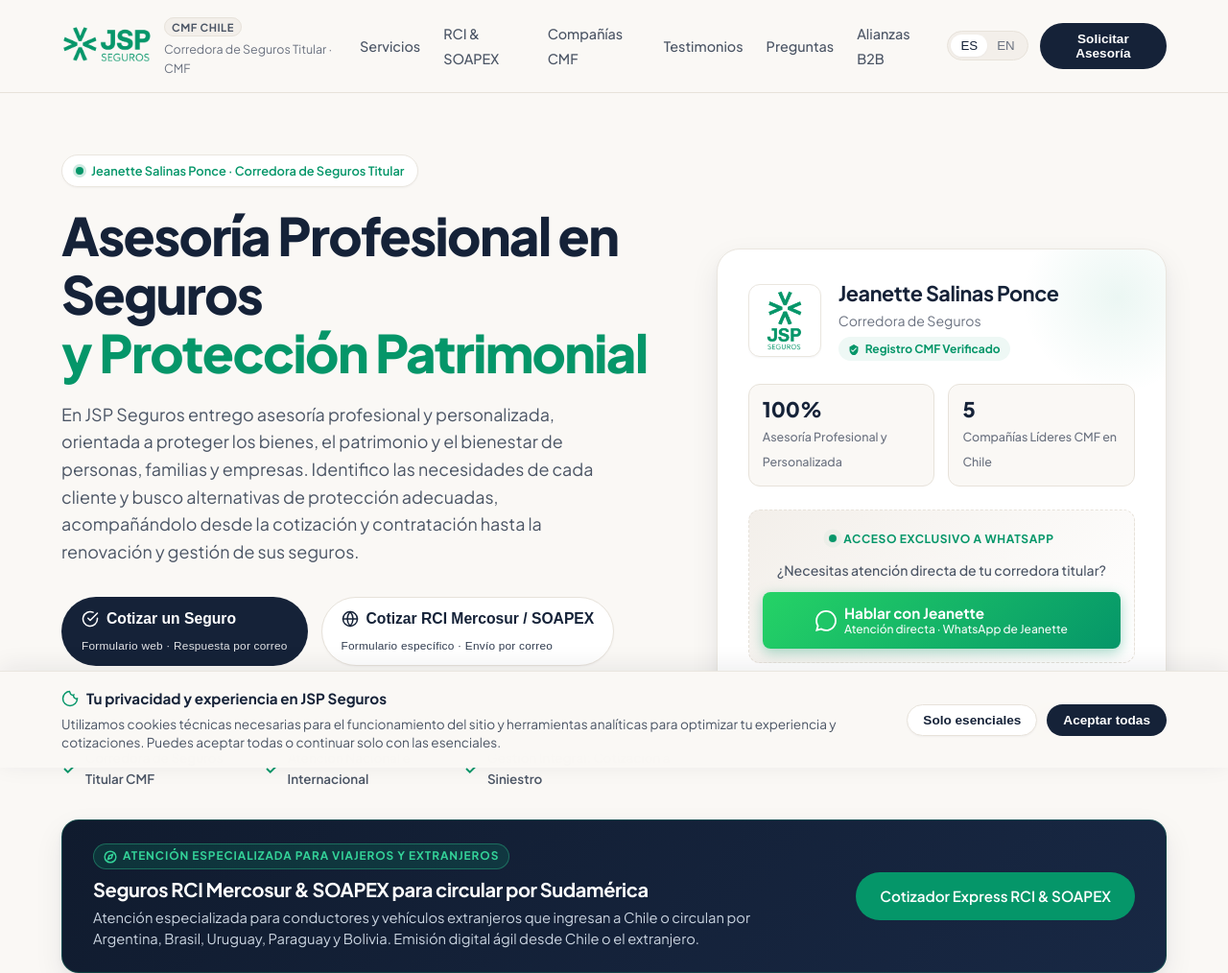
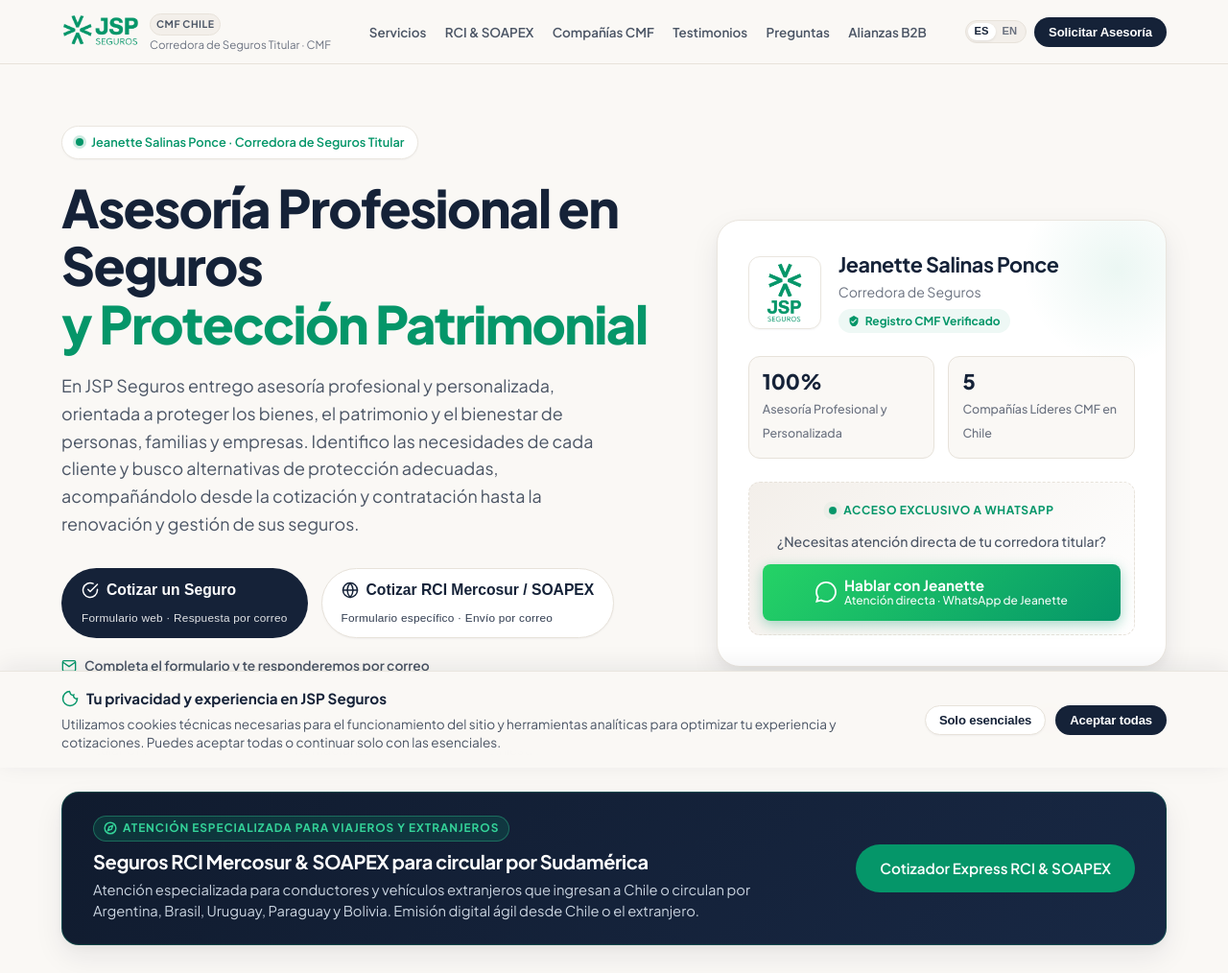
Before and after one commit to MindJeanette-AgendaCreativa/jspseguros, a plain HTML site: page index.html in a window 1280 px wide. Shown: the top 1014 px of the page at 96% size. Drawn offline with Linux system fonts and the light colour scheme.

Commit message:
style(header): alinear navegación en una sola línea y compactar selector ES/EN

```diff
--- a/index.html
+++ b/index.html
@@ -111,7 +111,7 @@
   <link href="https://fonts.googleapis.com/css2?family=Newsreader:ital,opsz,wght@0,6..72,400;0,6..72,500;1,6..72,400;1,6..72,600&family=Plus+Jakarta+Sans:wght@400;500;600;700;800&display=swap" rel="stylesheet">
 
   <!-- Hoja de estilos JSP Seguros -->
-  <link rel="stylesheet" href="styles.css?v=6.2" />
+  <link rel="stylesheet" href="styles.css?v=6.3" />
 </head>
 <body>
 
--- a/styles.css
+++ b/styles.css
@@ -159,8 +159,11 @@ a {
 }
 
 .btn-sm {
-  padding: 8px 16px;
-  font-size: 0.85rem;
+  padding: 7px 14px;
+  font-size: 0.82rem;
+  font-weight: 700;
+  white-space: nowrap;
+  letter-spacing: -0.01em;
 }
 
 /* Header & Barra de Navegación */
@@ -172,25 +175,28 @@ a {
   backdrop-filter: blur(12px);
   -webkit-backdrop-filter: blur(12px);
   border-bottom: 1px solid var(--border-light);
-  padding: 14px 0;
+  padding: 10px 0;
 }
 
 .header-inner {
   display: flex;
   align-items: center;
   justify-content: space-between;
-  gap: 20px;
+  gap: clamp(10px, 1.4vw, 18px);
+  flex-wrap: nowrap;
 }
 
 .brand-wrapper {
   display: flex;
   align-items: center;
-  gap: 12px;
+  gap: 10px;
+  flex-shrink: 0;
+  text-decoration: none;
 }
 
 .brand-avatar {
-  width: 42px;
-  height: 42px;
+  width: 40px;
+  height: 40px;
   border-radius: var(--radius-pill);
   object-fit: cover;
   border: 2px solid #FFFFFF;
@@ -205,43 +211,53 @@ a {
   display: flex;
   align-items: center;
   gap: 6px;
+  white-space: nowrap;
 }
 
 .brand-badge {
-  font-size: 0.7rem;
+  font-size: 0.65rem;
   font-weight: 700;
   text-transform: uppercase;
   letter-spacing: 0.05em;
   background: var(--bg-subtle);
   color: var(--text-secondary);
-  padding: 2px 7px;
+  padding: 2px 6px;
   border-radius: var(--radius-pill);
   border: 1px solid var(--border-light);
+  white-space: nowrap;
+  display: inline-block;
 }
 
 .brand-subtitle {
-  font-size: 0.78rem;
+  font-size: 0.72rem;
   color: var(--text-muted);
+  white-space: nowrap;
 }
 
 .brand-text-col {
   display: flex;
   flex-direction: column;
-  gap: 2px;
+  gap: 1px;
 }
 
 .nav-links {
   display: flex;
   align-items: center;
-  gap: 24px;
+  gap: clamp(10px, 1.2vw, 18px);
   list-style: none;
+  margin: 0;
+  padding: 0;
+  flex-shrink: 1;
 }
 
 .nav-link {
-  font-size: 0.9rem;
-  font-weight: 500;
+  font-size: 0.84rem;
+  font-weight: 600;
   color: var(--text-secondary);
   transition: color 0.15s ease;
+  white-space: nowrap;
+  text-decoration: none;
+  padding: 4px 2px;
 }
 
 .nav-link:hover {
@@ -251,35 +267,40 @@ a {
 .nav-actions {
   display: flex;
   align-items: center;
-  gap: 12px;
-}
-
-/* Lang Switcher */
+  gap: 8px;
+  flex-shrink: 0;
+}
+
+/* Lang Switcher (Compacto y Elegante) */
 .lang-switcher {
   display: inline-flex;
   align-items: center;
   background: var(--bg-subtle);
   border: 1px solid var(--border-light);
   border-radius: var(--radius-pill);
-  padding: 3px;
-  font-size: 0.8rem;
-  font-weight: 600;
+  padding: 2px;
+  font-size: 0.7rem;
+  font-weight: 700;
+  flex-shrink: 0;
 }
 
 .lang-btn {
   background: none;
   border: none;
-  padding: 4px 10px;
+  padding: 3px 7px;
   border-radius: var(--radius-pill);
   cursor: pointer;
   color: var(--text-muted);
+  font-size: 0.7rem;
+  font-weight: 700;
+  line-height: 1;
   transition: all 0.15s ease;
 }
 
 .lang-btn.active {
   background: #FFFFFF;
   color: var(--primary-navy);
-  box-shadow: var(--shadow-sm);
+  box-shadow: 0 1px 3px rgba(0, 0, 0, 0.08);
 }
 
 /* Hero Section */
@@ -1384,25 +1405,40 @@ a {
   }
 }
 
-@media (max-width: 900px) {
+@media (max-width: 1150px) {
+  .brand-subtitle {
+    display: none;
+  }
+  .header-inner {
+    gap: 12px;
+  }
+  .nav-links {
+    gap: 12px;
+  }
+}
+
+@media (max-width: 960px) {
   .brand-text-col {
     display: none;
   }
 }
 
+@media (max-width: 820px) {
+  .site-header .nav-links {
+    display: none;
+  }
+}
+
 @media (max-width: 768px) {
   .site-header {
-    padding: 10px 0;
+    padding: 9px 0;
   }
   .site-header-logo {
-    height: 34px;
-    max-width: 155px;
+    height: 32px;
+    max-width: 150px;
   }
   .header-inner {
     gap: 10px;
-  }
-  .site-header .nav-links {
-    display: none;
   }
   .nav-actions {
     gap: 8px;
@@ -1543,9 +1579,9 @@ a {
 
 /* Logos en Header, Hero y Footer */
 .site-header-logo {
-  height: 44px;
+  height: 38px;
   width: auto;
-  max-width: 220px;
+  max-width: 185px;
   object-fit: contain;
   display: block;
 }
```
